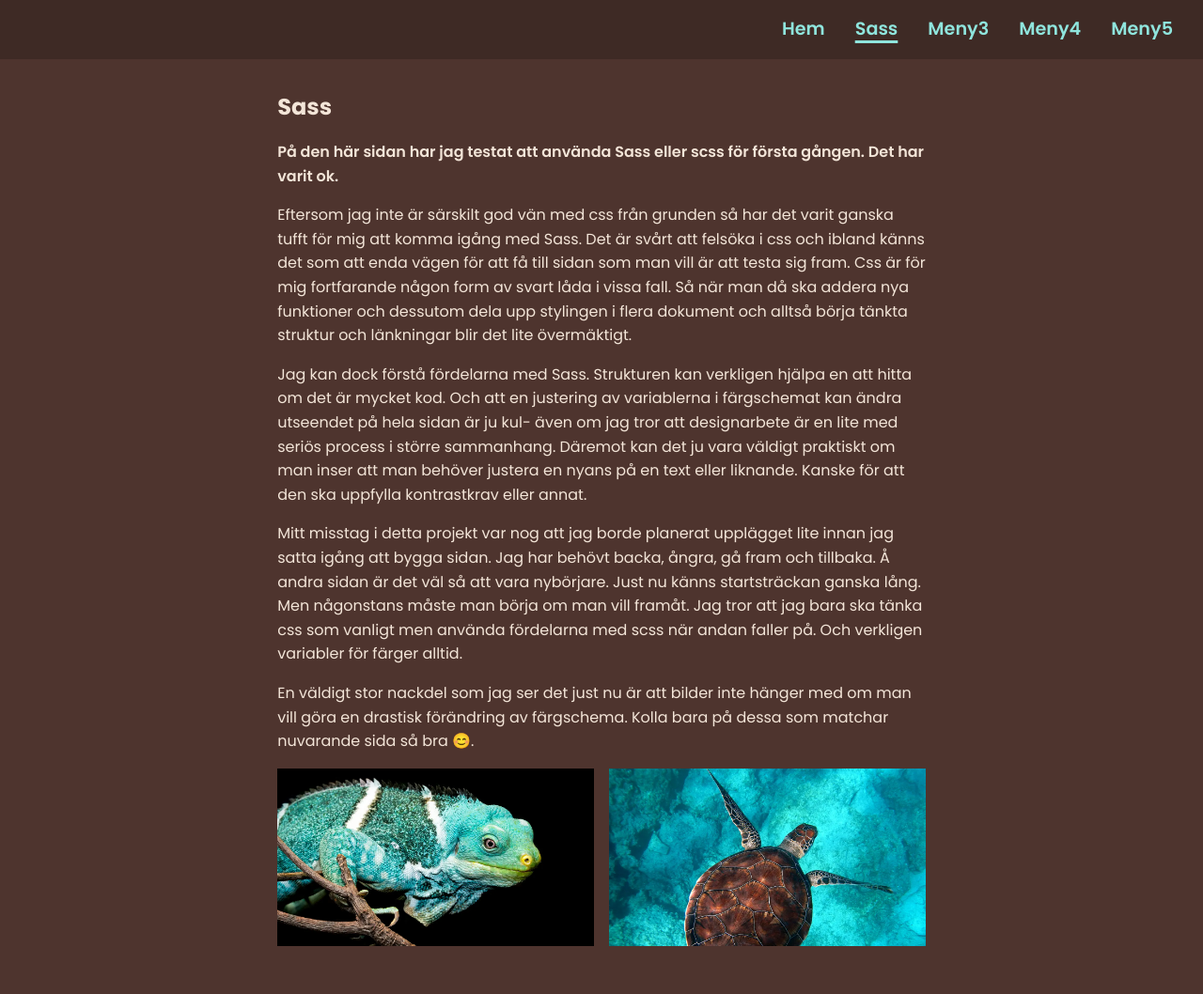
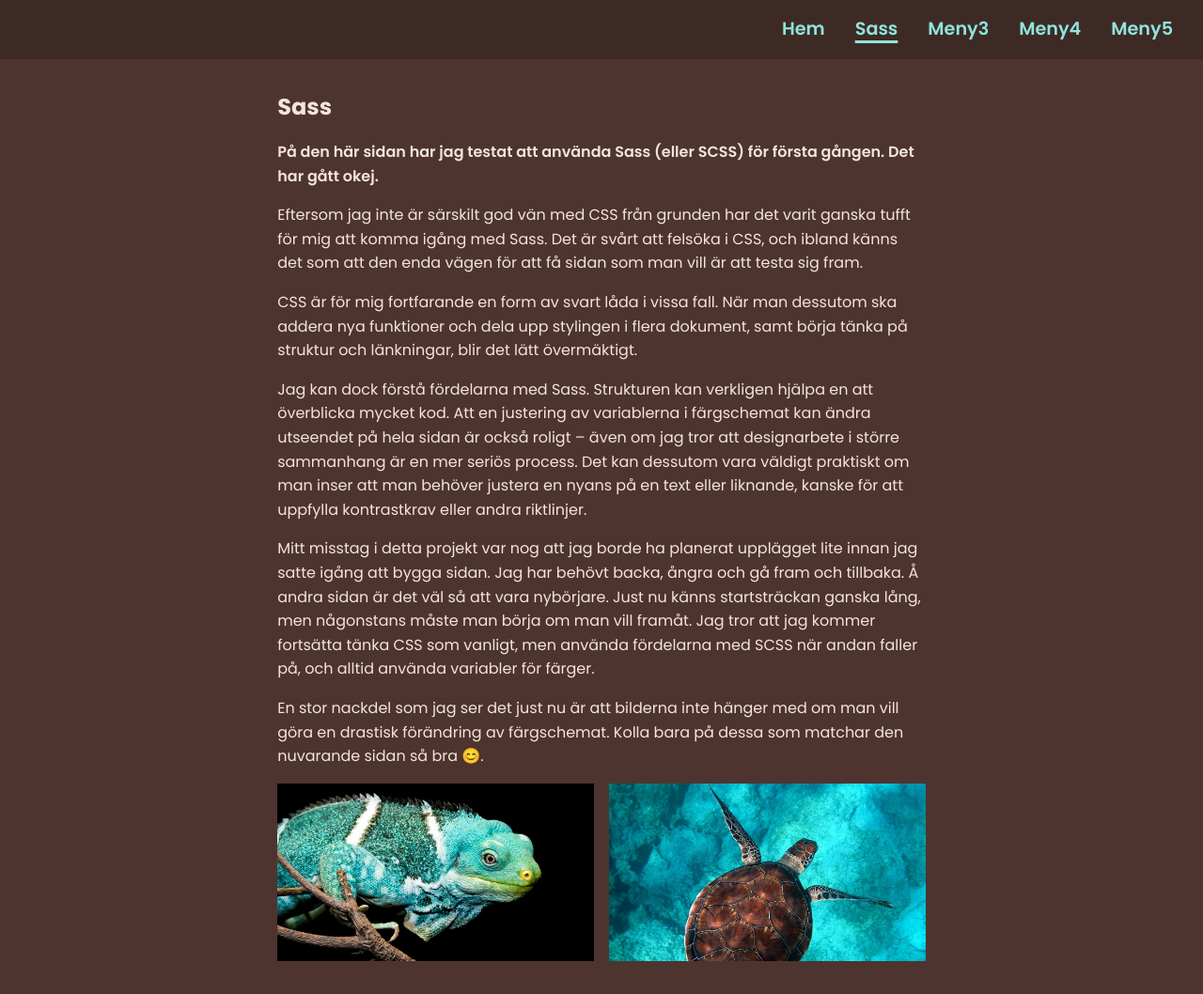
Before and after one commit to JohannaHannahoJ/labb_3-5, a website built with Vite: page sass.html in a window 1280 px wide. Shown: the top 1058 px of the page at 94% size. Built offline with nearby package versions, Linux system fonts and the light colour scheme.

Commit message:
Korrekturläs och uppdatera text

```diff
--- a/sass.html
+++ b/sass.html
@@ -40,32 +40,35 @@
         <article>
             <h1>Sass</h1>
             <p class="ingress">
-                På den här sidan har jag testat att använda Sass eller scss för första gången.
-                Det har varit ok.</p>
+                På den här sidan har jag testat att använda Sass (eller SCSS) för första gången.
+                Det har gått okej.</p>
             <p>
-                Eftersom jag inte är särskilt god vän med css från grunden så har det varit ganska tufft för mig att
-                komma igång med Sass. Det är svårt att felsöka i css och ibland känns det som att enda vägen för att få
-                till sidan som man vill är att testa sig fram. Css är för mig fortfarande någon form av svart låda i
-                vissa fall. Så när man då ska addera nya funktioner och dessutom dela upp stylingen i flera dokument och
-                alltså börja tänkta struktur och länkningar blir det lite övermäktigt.
+                Eftersom jag inte är särskilt god vän med CSS från grunden har det varit ganska tufft för mig att komma
+                igång med Sass. Det är svårt att felsöka i CSS, och ibland känns det som att den enda vägen för att få
+                sidan som man vill är att testa sig fram.
+            </P>
+            <P>
+                CSS är för mig fortfarande en form av svart låda i vissa fall.
+                När man dessutom ska addera nya funktioner och dela upp stylingen i flera dokument, samt börja tänka på
+                struktur och länkningar, blir det lätt övermäktigt.
             </p>
             <p>
-                Jag kan dock förstå fördelarna med Sass. Strukturen kan verkligen hjälpa en att hitta om det är mycket
-                kod. Och att en justering av variablerna i färgschemat kan ändra utseendet på hela sidan är ju kul- även
-                om jag tror att designarbete är en lite med seriös process i större sammanhang. Däremot kan det ju vara
-                väldigt praktiskt om man inser att man behöver justera en nyans på en text eller liknande. Kanske för
-                att den ska uppfylla kontrastkrav eller annat.
+                Jag kan dock förstå fördelarna med Sass. Strukturen kan verkligen hjälpa en att överblicka mycket kod.
+                Att en justering av variablerna i färgschemat kan ändra utseendet på hela sidan är också roligt – även
+                om jag tror att designarbete i större sammanhang är en mer seriös process. Det kan dessutom vara väldigt
+                praktiskt om man inser att man behöver justera en nyans på en text eller liknande, kanske för att
+                uppfylla kontrastkrav eller andra riktlinjer.
             </p>
             <p>
-                Mitt misstag i detta projekt var nog att jag borde planerat upplägget lite innan jag satta igång att
-                bygga sidan. Jag har behövt backa, ångra, gå fram och tillbaka. Å andra sidan är det väl så att vara
-                nybörjare. Just nu känns startsträckan ganska lång. Men någonstans måste man börja om man vill framåt.
-                Jag tror att jag bara ska tänka css som vanligt men använda fördelarna med scss när andan faller på. Och
-                verkligen variabler för färger alltid.
+                Mitt misstag i detta projekt var nog att jag borde ha planerat upplägget lite innan jag satte igång att
+                bygga sidan. Jag har behövt backa, ångra och gå fram och tillbaka. Å andra sidan är det väl så att vara
+                nybörjare. Just nu känns startsträckan ganska lång, men någonstans måste man börja om man vill framåt.
+                Jag tror att jag kommer fortsätta tänka CSS som vanligt, men använda fördelarna med SCSS när andan
+                faller på, och alltid använda variabler för färger.
             </p>
             <p>
-                En väldigt stor nackdel som jag ser det just nu är att bilder inte hänger med om man vill göra en
-                drastisk förändring av färgschema. Kolla bara på dessa som matchar nuvarande sida så bra 😊.
+                En stor nackdel som jag ser det just nu är att bilderna inte hänger med om man vill göra en drastisk
+                förändring av färgschemat. Kolla bara på dessa som matchar den nuvarande sidan så bra 😊.
             </p>
             <div class="bild-grid">
                 <figure>
```
Also changed, not shown: index.html (+1 -1 lines). Lines whose indentation alone changed are shown as unchanged.
